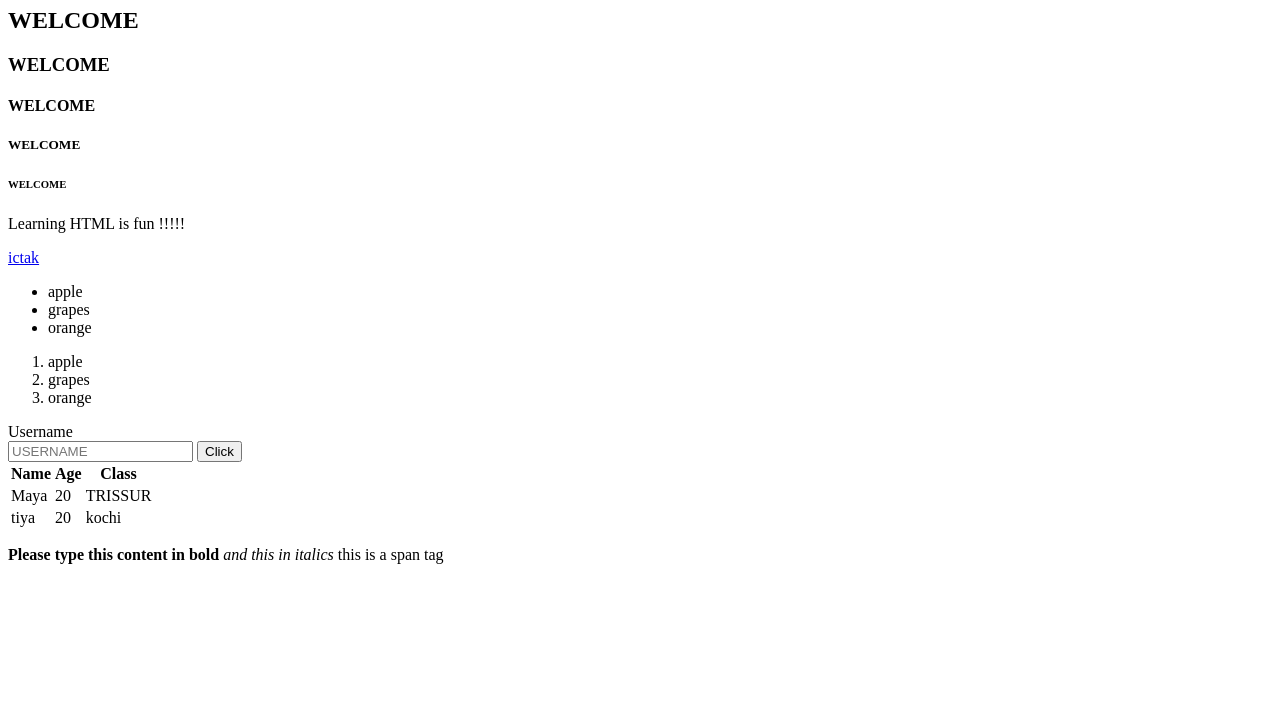
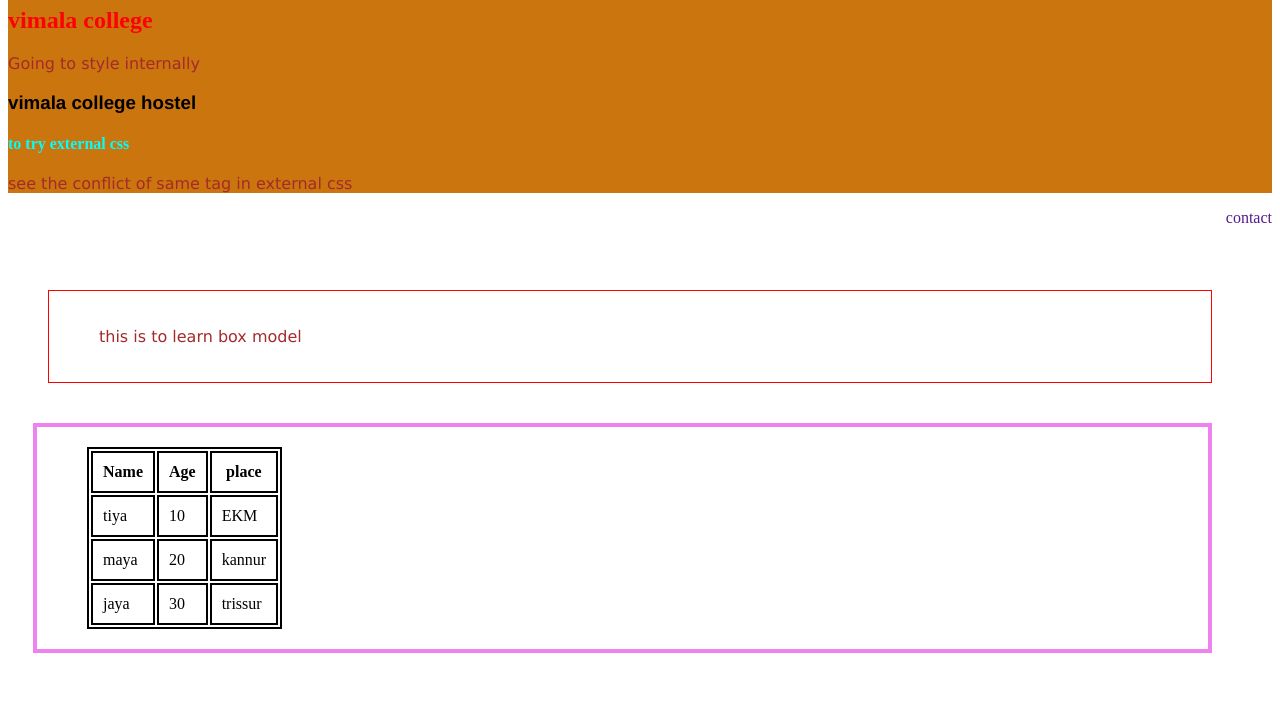
Before and after one commit to gopik-VS/first-html-page-, a plain HTML site: page index.html in a window 1280 px wide. Shown: the part 73-800 px from the top of the page. Drawn offline with Linux system fonts and the light colour scheme; files that its build step writes are made by us from their sources.

Commit message:
Add files via upload

```diff
--- a/index.html
+++ b/index.html
@@ -3,55 +3,67 @@
 <head>
     <meta charset="UTF-8">
     <meta name="viewport" content="width=device-width, initial-scale=1.0">
-    <title>html </title>
+    <title>css</title>
+    <!-- internal css -->
+    <style>
+        p{
+            font-family: 'Lucida Sans', 'Lucida Sans Regular', 'Lucida Grande', 'Lucida Sans Unicode', Geneva, Verdana, sans-serif;
+        }
+        h3{
+             font-family: 'Franklin Gothic Medium', 'Arial Narrow', Arial, sans-serif;
+        }
+
+    </style>
+    <link rel="stylesheet" href="css/style.css">
+
 </head>
 <body>
-     <h1>WELCOME </h1>
-     <H2>WELCOME</H2>
-     <H3>WELCOME</H3>
-     <H4>WELCOME</H4>
-     <H5>WELCOME</H5>
-     <H6>WELCOME</H6>
-     <div>
-        <P> Learning HTML is fun !!!!!</P>
-        <a href="welcome.html">ictak </a>
-     </div>
-     <ul>
-<li>apple </li>
-<li>grapes</li>
-<li>orange</li>
-     </ul>
-        <ol>
-        <li>apple </li>
-        <li>grapes </li>
-        <li>orange </li>
-        </ol>
-        <label for="username"> Username </label>
-      <br>
-     <input type=" text " placeholder="USERNAME">
-     <button>Click</button>
-     <table>
+    <div class="head">
+        <!-- inline css -->
+        <h1 style="background-color: blueviolet;":">Gopika VS</h1>
+        <h2 style="color:red">vimala college </h2>
+        <p> Going to style internally </p>
+        <h3> vimala college hostel </h3>
+        <h4> to try external css </h4>
+        <P> see the conflict of same tag in external css  </P>
+    </div>
+    <a href=""id=link>contact</a>
+    <br>
+    <BR>
+
+    <div class="box">
+        <p>this is to learn box model</p>
+
+
+    </div>
+    <div class="table">
+
+
+    <table>
         <thead>
+            <tr>
+                <th>Name</th>
+                <th>Age</th>
+                <th>place</th>
+            </tr>
+            <tr>
+                <td>tiya</td>
+                <td>10</td>
+                <td>EKM</td>
+            </tr>
+            <tr>
+                <td>maya</td>
+                <td>20</td>
+                <td>kannur</td>
+            </tr>
+            <tr>
+                <td>jaya</td>
+                <td>30</td>
+                <td>trissur</td>
+             </tr>
 
-         <tr>
-                <th>Name </th>
-                <th>Age</th>
-                <th>Class</th>
-            </tr>
         </thead>
-        <tbody>
-        <tr>
-            <td> Maya </td>
-            <td>20</td>
-            <td>TRISSUR</td>
-
-        <tr>
-            <td> tiya </td>
-            <td> 20</td>
-            <td> kochi</td>
-        </tr>
-       </tbody>
-     </table>
-     <p> <b> Please type this content in bold </b> <i> and this in italics </i> <span> this is a span tag </span>
-    </body>
+    </table>
+    </div>
+</body>
 </html>
```
